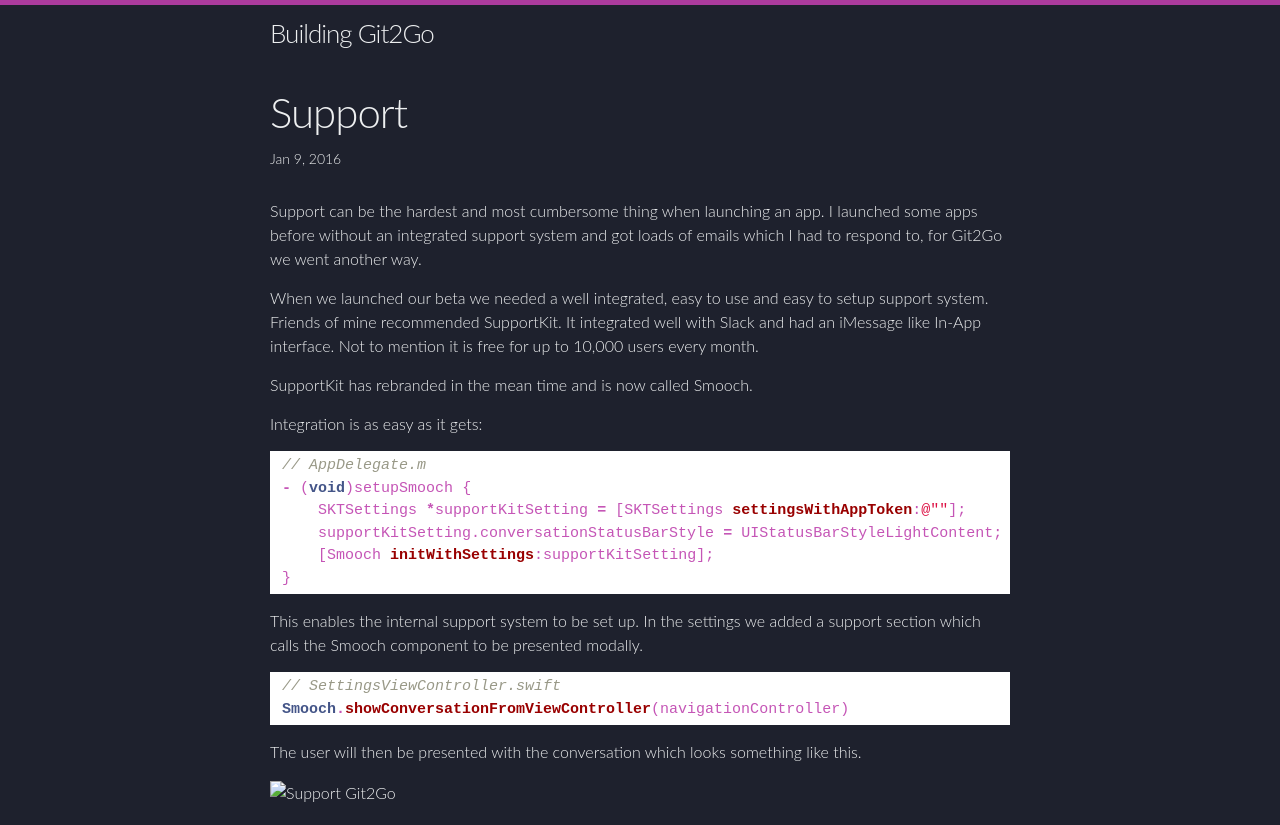
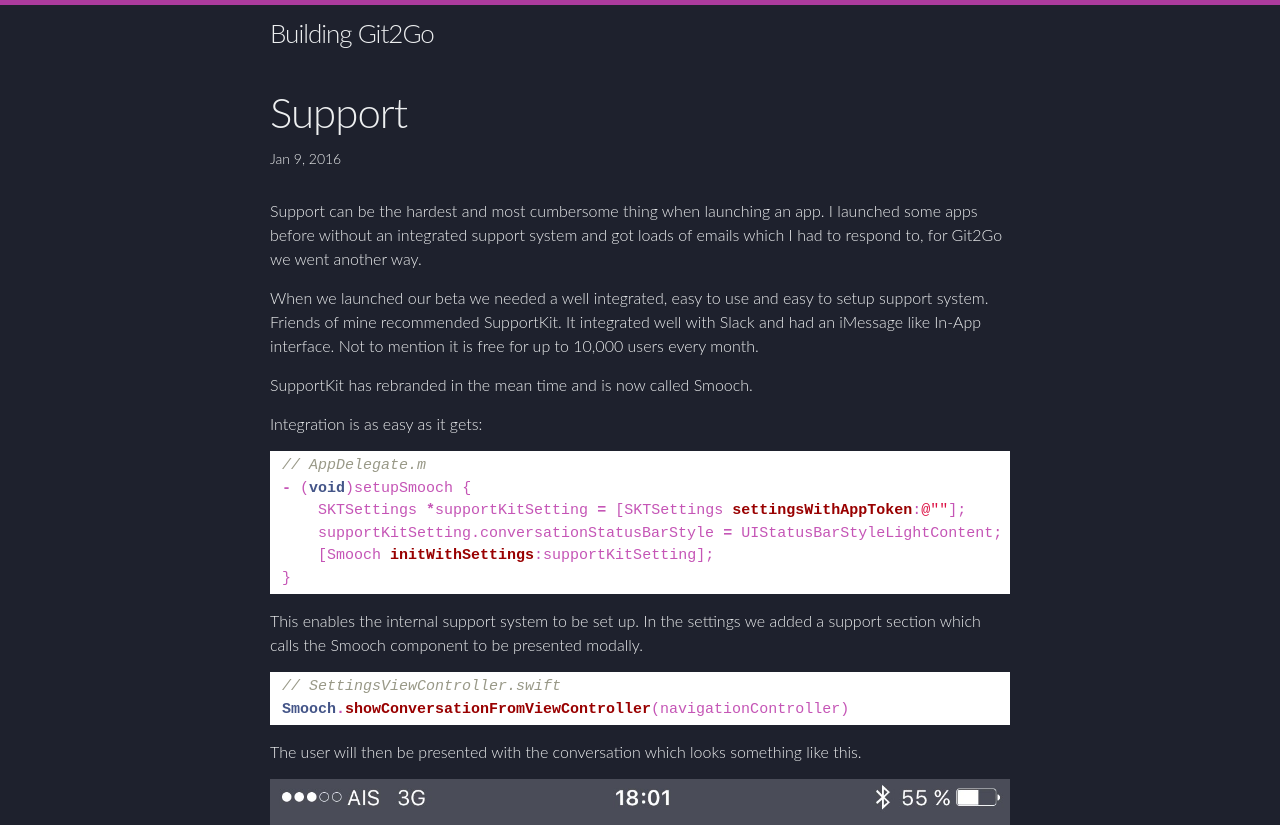
Before and after one commit to nerdishbynature/building.git2go.com, a Jekyll site: the page built from _posts/2016-01-09-05-35-33-Support.markdown, in a window 1280 px wide. Shown: the top 825 px of the page. Built offline with Jekyll 4.4.1, drawn with Linux system fonts in a browser that asks for light colours.

Commit message:
Add site URL for images

```diff
--- a/_posts/2016-01-09-05-35-33-Support.markdown
+++ b/_posts/2016-01-09-05-35-33-Support.markdown
@@ -32,11 +32,11 @@ Smooch.showConversationFromViewController(navigationController)
 
 The user will then be presented with the conversation which looks something like this.
 
-![Support Git2Go](images/2016-01-09-Support-Git2Go.jpg)
+![Support Git2Go]({{ site.url }}/images/2016-01-09-Support-Git2Go.jpg)
 
 As said before Smooch integrates perfectly with Slack, which is our chat system of choice.
 
-![Support Slack](images/2016-01-09-Support-Slack.jpg)
+![Support Slack]({{ site.url }}/images/2016-01-09-Support-Slack.jpg)
 
 When the user sends a message we get a Slack notification and a new temporary channel containing the message the user sent next to some basic information like his name (which we get from your public Git information) and the device OS version. You can then talk to him via the `/sk [your message]` command. It may seem odd to not just reply directly but this gives you the freedom to talk to your team first without the user getting all the messages. So you can have a discussion about what to answer him and if someone had seen this bug/question before etc.
 This doesn't happen super often for us, but it is still nice to have the option.
```
